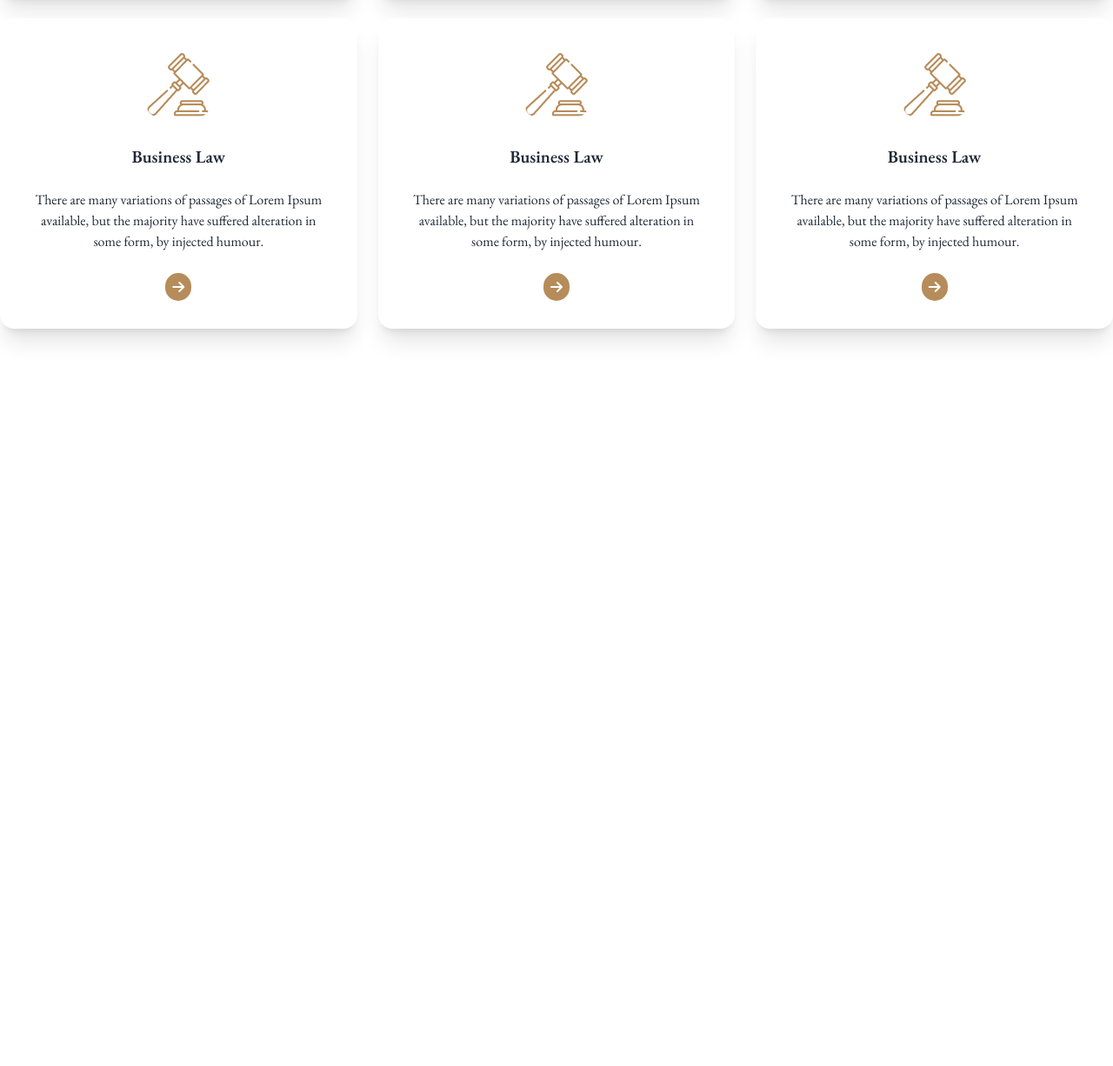
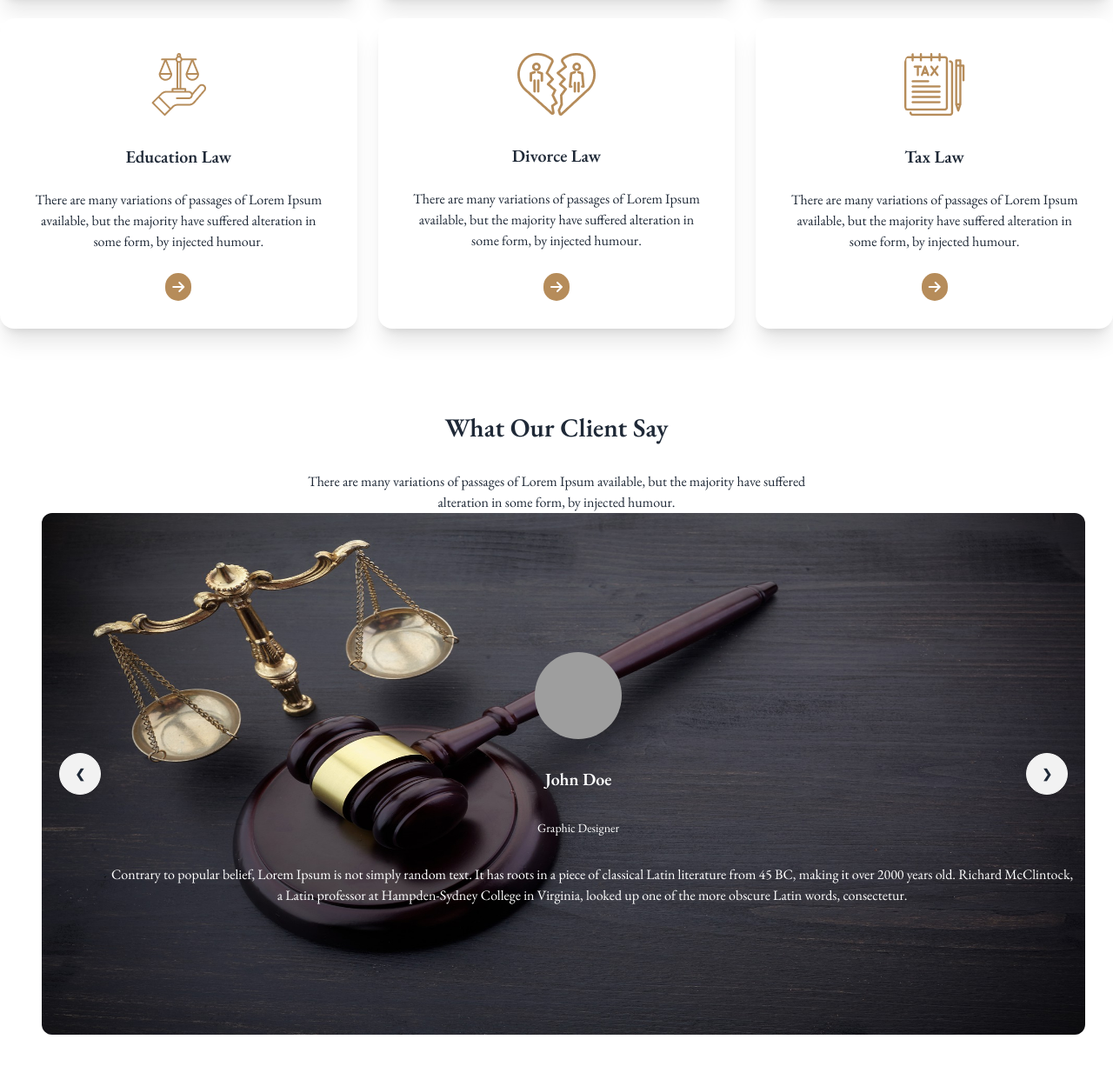
Before and after one commit to DreamerHridoy/legal-solution-daisyui, a plain HTML site: page index.html in a window 1280 px wide. Shown: the part 1254-2480 px from the top of the page at 87% size. Before the commit the page ends 1680 px from the top, so only its background shows below. Drawn offline with nearby package versions, Linux system fonts and the light colour scheme; grey boxes are pictures that could not be loaded.

Commit message:
done with carosel section

```diff
--- a/index.html
+++ b/index.html
@@ -108,7 +108,7 @@
       </div>
       <!-- banner section  -->
       <div
-        class="hero w-[1200px] h-[550px] rounded-md my-12 mx-auto"
+        class="hero md:w-[1200px] md:h-[550px] rounded-md my-12 mx-auto"
         style="background-image: url(./images/banner.png)"
       >
         <div class="hero-overlay bg-opacity-60"></div>
@@ -220,17 +220,17 @@
                 </div>
               </div>
             </div>
-            <!-- card 1  -->
+            <!-- card 4  -->
             <div class="card bg-base-100 shadow-xl">
               <figure class="px-10 pt-10">
                 <img
-                  src="./images/business.png"
-                  alt="business"
+                  src="./images/education.png"
+                  alt="education"
                   class="rounded-xl"
                 />
               </figure>
               <div class="card-body items-center text-center space-y-4">
-                <h2 class="card-title">Business Law</h2>
+                <h2 class="card-title">Education Law</h2>
                 <p>
                   There are many variations of passages of Lorem Ipsum
                   available, but the majority have suffered alteration in some
@@ -245,17 +245,17 @@
                 </div>
               </div>
             </div>
-            <!-- card 1  -->
+            <!-- card 5  -->
             <div class="card bg-base-100 shadow-xl">
               <figure class="px-10 pt-10">
                 <img
-                  src="./images/business.png"
-                  alt="business"
+                  src="./images/divorce.png"
+                  alt="divorce"
                   class="rounded-xl"
                 />
               </figure>
               <div class="card-body items-center text-center space-y-4">
-                <h2 class="card-title">Business Law</h2>
+                <h2 class="card-title">Divorce Law</h2>
                 <p>
                   There are many variations of passages of Lorem Ipsum
                   available, but the majority have suffered alteration in some
@@ -270,17 +270,13 @@
                 </div>
               </div>
             </div>
-            <!-- card 1  -->
+            <!-- card 6  -->
             <div class="card bg-base-100 shadow-xl">
               <figure class="px-10 pt-10">
-                <img
-                  src="./images/business.png"
-                  alt="business"
-                  class="rounded-xl"
-                />
+                <img src="./images/tax.png" alt="tax" class="rounded-xl" />
               </figure>
               <div class="card-body items-center text-center space-y-4">
-                <h2 class="card-title">Business Law</h2>
+                <h2 class="card-title">Tax Law</h2>
                 <p>
                   There are many variations of passages of Lorem Ipsum
                   available, but the majority have suffered alteration in some
@@ -298,6 +294,119 @@
           </div>
         </div>
       </section>
+
+      <!-- what our client say section  -->
+      <section class="my-12">
+        <div>
+          <h2 class="text-center text-[Dark 02] text-3xl font-semibold mb-8">
+            What Our Client Say
+          </h2>
+          <p class="text-center">
+            There are many variations of passages of Lorem Ipsum available, but
+            the majority have suffered <br />
+            alteration in some form, by injected humour.
+          </p>
+        </div>
+        <!-- carousel  -->
+        <div
+          class="carousel md:w-[1200px] md:h-[600px] mx-auto rounded-xl ml-12"
+        >
+          <div id="slide1" class="carousel-item relative w-full">
+            <img src="./images/slider-1.jpg" class="w-full fill-[#111111CC]" />
+
+            <div
+              class="flex absolute md:top-40 md:left-12 items-center justify-center"
+            >
+              <div class="text-center text-white space-y-8">
+                <img
+                  src="./images/cse  (640).jpg"
+                  alt="Client photo"
+                  class="mx-auto rounded-full mb-4 w-[100px] h-[100px]"
+                />
+                <h3 class="text-xl font-semibold">John Doe</h3>
+                <p class="text-sm mb-4">Graphic Designer</p>
+                <p class="text-center ml-8">
+                  Contrary to popular belief, Lorem Ipsum is not simply random
+                  text. It has roots in a piece of classical Latin literature
+                  from 45 BC, making it over 2000 years old. Richard
+                  McClintock,<br />
+                  a Latin professor at Hampden-Sydney College in Virginia,
+                  looked up one of the more obscure Latin words, consectetur.
+                </p>
+              </div>
+            </div>
+
+            <div
+              class="absolute left-5 right-5 top-1/2 flex -translate-y-1/2 transform justify-between"
+            >
+              <a href="#slide3" class="btn btn-circle">❮</a>
+              <a href="#slide2" class="btn btn-circle">❯</a>
+            </div>
+          </div>
+          <div id="slide2" class="carousel-item relative w-full">
+            <img src="images/slider-2.jpg" class="w-full fill-[#111111CC]" />
+
+            <div
+              class="flex absolute md:top-40 md:left-12 items-center justify-center"
+            >
+              <div class="text-center text-white space-y-8">
+                <img
+                  src="./images/cse  (44).jpg"
+                  alt="Client photo"
+                  class="mx-auto rounded-full mb-4 w-[100px] h-[100px]"
+                />
+                <h3 class="text-xl font-semibold">John Doe</h3>
+                <p class="text-sm mb-4">Graphic Designer</p>
+                <p class="text-center ml-8">
+                  Contrary to popular belief, Lorem Ipsum is not simply random
+                  text. It has roots in a piece of classical Latin literature
+                  from 45 BC, making it over 2000 years old. Richard
+                  McClintock,<br />
+                  a Latin professor at Hampden-Sydney College in Virginia,
+                  looked up one of the more obscure Latin words, consectetur.
+                </p>
+              </div>
+            </div>
+            <div
+              class="absolute left-5 right-5 top-1/2 flex -translate-y-1/2 transform justify-between"
+            >
+              <a href="#slide1" class="btn btn-circle">❮</a>
+              <a href="#slide3" class="btn btn-circle">❯</a>
+            </div>
+          </div>
+          <div id="slide3" class="carousel-item relative w-full">
+            <img src="./images/slider-3.jpg" class="w-full fill-[#111111CC]" />
+
+            <div
+              class="flex absolute md:top-40 md:left-12 items-center justify-center"
+            >
+              <div class="text-center text-white space-y-8">
+                <img
+                  src="./images/HEK_9183.jpg"
+                  alt="Client photo"
+                  class="mx-auto rounded-full mb-4 w-[100px] h-[100px]"
+                />
+                <h3 class="text-xl font-semibold">John Doe</h3>
+                <p class="text-sm mb-4">Graphic Designer</p>
+                <p class="text-center ml-8">
+                  Contrary to popular belief, Lorem Ipsum is not simply random
+                  text. It has roots in a piece of classical Latin literature
+                  from 45 BC, making it over 2000 years old. Richard
+                  McClintock,<br />
+                  a Latin professor at Hampden-Sydney College in Virginia,
+                  looked up one of the more obscure Latin words, consectetur.
+                </p>
+              </div>
+            </div>
+            <div
+              class="absolute left-5 right-5 top-1/2 flex -translate-y-1/2 transform justify-between"
+            >
+              <a href="#slide2" class="btn btn-circle">❮</a>
+              <a href="#slide1" class="btn btn-circle">❯</a>
+            </div>
+          </div>
+        </div>
+      </section>
     </main>
     <footer></footer>
   </body>
```
Also changed, not shown: 3 other files.
